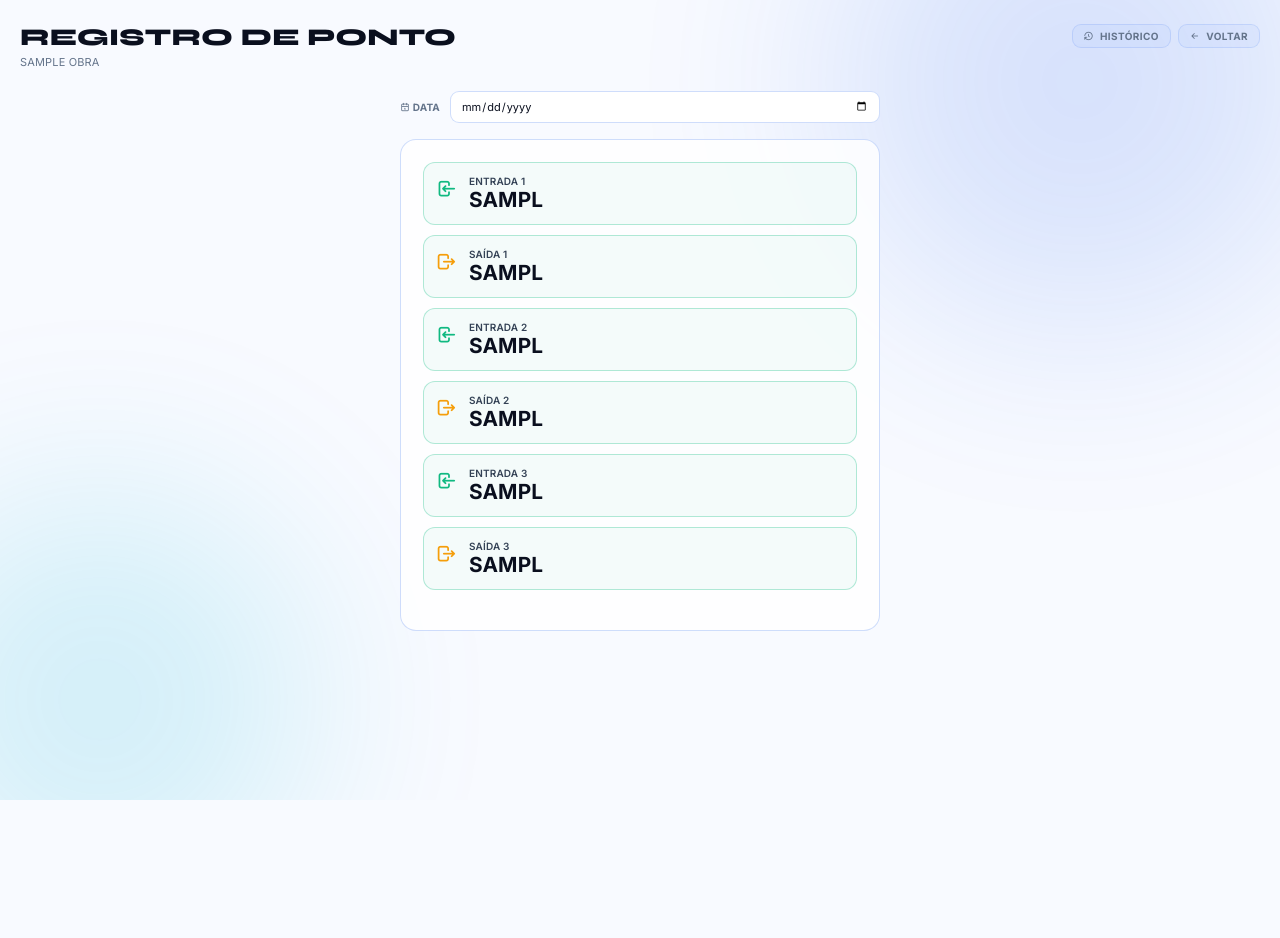
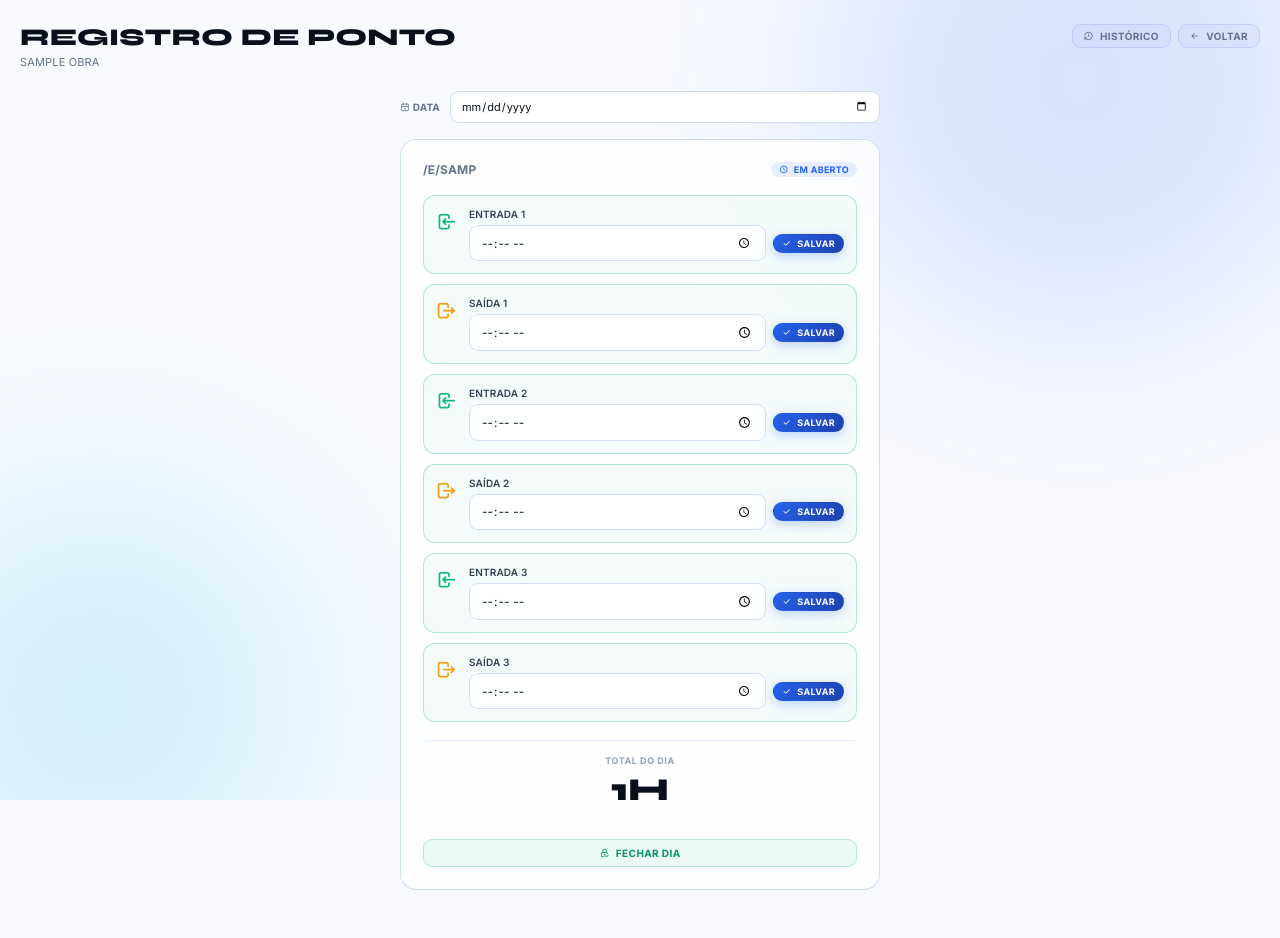
Before and after one commit to josearsilva95/campo, a Flask app: template templates/tecnico/ponto.html in a window 1280 px wide. Before the commit the page ends 800 px from the top, so only its background shows below. Run offline with Flask 3, Linux system fonts and the light colour scheme; the template is opened without the code that fills it: most values are stand-ins (such as "Sample title", 1, 10 or a date in 2020).

Commit message:
feat: ponto com marcacao automatica, edicao livre e fechamento de dia
- Botao Marcar Agora registra hora atual com um clique (sem digitar)
- Todos os 6 marcadores ficam visiveis de uma vez na tela
- Horarios marcados ficam editaveis ate o fechamento do dia
- Botao Fechar Dia bloqueia todos os horarios e envia ao historico
- Dias fechados aparecem como somente leitura com cadeado
- Historico mostra total de horas e badge Fechado/Aberto por dia
- Migration SQL: ALTER TABLE pontos ADD COLUMN fechado boolean DEFAULT false

Co-Authored-By: Claude Sonnet 4.6 <noreply@anthropic.com>

```diff
--- a/routes/tecnico.py
+++ b/routes/tecnico.py
@@ -5,7 +5,7 @@ from functools import wraps
 from models import viagem as vm
 from models import usuario as um
 from models.gasto import listar_gastos, lancar_gasto, deletar_gasto, upload_foto, gastos_por_categoria
-from models.ponto import registrar_ponto, buscar_ponto, historico_pontos, historico_pontos_usuario, total_horas_viagem, CAMPOS_PONTO
+from models.ponto import registrar_ponto, fechar_dia, buscar_ponto, historico_pontos, historico_pontos_usuario, total_horas_viagem, CAMPOS_PONTO
 from models.parada import listar_paradas
 from models.checklist import buscar_checklist, salvar_checklist, CAMPOS_BOOL
 from models.notificacao import buscar_nao_lidas, marcar_todas_lidas, marcar_lida
@@ -178,7 +178,12 @@ def ponto(id):
 
     ponto_dia = buscar_ponto(id, uid, data_sel)
 
-    if request.method == "POST" and request.form.get("campo"):
+    if request.method == "POST":
+        if request.form.get("action") == "fechar":
+            fechar_dia(id, uid, data_sel)
+            flash("Dia fechado com sucesso! Registro salvo no histórico.", "success")
+            return redirect(url_for("tecnico.ponto_historico", id=id))
+
         campo = request.form.get("campo")
         hora  = request.form.get("hora")
         if campo and hora and campo in CAMPOS_PONTO:
--- a/static/css/main.css
+++ b/static/css/main.css
@@ -299,6 +299,7 @@ input:focus,select:focus,textarea:focus{border-color:var(--blue);box-shadow:0 0
 .ponto-bloqueado{opacity:.38;pointer-events:none}
 .ponto-bloqueado .ponto-label{color:var(--subtle)}
 .ponto-dash{font-size:1rem;color:var(--subtle);margin-top:4px}
+.ponto-marcar-btn{margin-top:5px;width:100%;justify-content:center}
 .ponto-date-bar{display:flex;align-items:center;gap:10px;margin-bottom:16px;max-width:480px;margin-left:auto;margin-right:auto}
 .ponto-date-bar label{font-size:10px;font-weight:700;color:var(--muted);white-space:nowrap}
 .ponto-date-bar input[type=date]{flex:1;border-radius:9px;border:1px solid var(--border2);padding:7px 10px;font-size:11px;font-family:'Inter',sans-serif;background:#fff;color:var(--text)}
--- a/supabase_schema.sql
+++ b/supabase_schema.sql
@@ -131,6 +131,9 @@ CREATE TABLE IF NOT EXISTS pontos (
 --   ADD COLUMN IF NOT EXISTS lat NUMERIC(10,7),
 --   ADD COLUMN IF NOT EXISTS lon NUMERIC(10,7);
 
+-- MIGRATION para fechamento de dia (rode no SQL Editor do Supabase):
+-- ALTER TABLE pontos ADD COLUMN IF NOT EXISTS fechado boolean DEFAULT false;
+
 -- ============================================================
 -- Supabase Storage: criar bucket "notas" via dashboard
 -- Settings > Storage > New Bucket > nome: notas > Public: true
--- a/templates/tecnico/ponto.html
+++ b/templates/tecnico/ponto.html
@@ -27,70 +27,119 @@
   </form>
 </div>
 
+{% set fechado = ponto and ponto.get('fechado') %}
+
 <div class="ponto-card">
-  <div class="ponto-grid">
+
+  <!-- Status do dia -->
+  <div style="display:flex;align-items:center;justify-content:space-between;margin-bottom:18px">
+    <span style="font-size:12px;font-weight:700;color:var(--muted)">
+      {{ data_sel[8:10] }}/{{ data_sel[5:7] }}/{{ data_sel[:4] }}
+    </span>
+    {% if fechado %}
+      <span class="badge badge-green"><i class="ti ti-lock"></i>&nbsp;Dia Fechado</span>
+    {% elif ponto %}
+      <span class="badge badge-blue"><i class="ti ti-clock"></i>&nbsp;Em Aberto</span>
+    {% else %}
+      <span class="badge badge-gray"><i class="ti ti-minus"></i>&nbsp;Sem Registro</span>
+    {% endif %}
+  </div>
 
   {% set campos_lista = [
-      ('entrada1', 'ti-login',  'Entrada 1', 'text-green'),
-      ('saida1',   'ti-logout', 'Saída 1',   'text-amber'),
-      ('entrada2', 'ti-login',  'Entrada 2', 'text-green'),
-      ('saida2',   'ti-logout', 'Saída 2',   'text-amber'),
-      ('entrada3', 'ti-login',  'Entrada 3', 'text-green'),
-      ('saida3',   'ti-logout', 'Saída 3',   'text-amber'),
+    ('entrada1', 'ti-login',  'Entrada 1',  'text-green'),
+    ('saida1',   'ti-logout', 'Saída 1',    'text-amber'),
+    ('entrada2', 'ti-login',  'Entrada 2',  'text-green'),
+    ('saida2',   'ti-logout', 'Saída 2',    'text-amber'),
+    ('entrada3', 'ti-login',  'Entrada 3',  'text-green'),
+    ('saida3',   'ti-logout', 'Saída 3',    'text-amber'),
   ] %}
 
-    {# Descobre o índice do próximo campo livre (em ordem) #}
-    {% set ns = namespace(proximo=0, achou=false) %}
+  <div class="ponto-grid">
   {% for campo, icon, label, color in campos_lista %}
-      {% if not ns.achou %}
-        {% if ponto and ponto.get(campo) %}
-          {% set ns.proximo = loop.index %}
-        {% else %}
-          {% set ns.achou = true %}
-        {% endif %}
-      {% endif %}
-    {% endfor %}
+  {% set valor = ponto.get(campo) if ponto else None %}
 
-    {% for campo, icon, label, color in campos_lista %}
-    {% set idx = loop.index0 %}
-    {% set preenchido = ponto and ponto.get(campo) %}
-    {% set e_proximo  = idx == ns.proximo %}
-    {% set bloqueado  = not preenchido and not e_proximo %}
-
-    <div class="ponto-item
-      {% if preenchido %}ponto-ok{% endif %}
-      {% if bloqueado %}ponto-bloqueado{% endif %}">
-
+  <div class="ponto-item {% if valor %}ponto-ok{% endif %} {% if fechado and not valor %}ponto-bloqueado{% endif %}">
     <div class="ponto-icon {{ color }}">
       <i class="ti {{ icon }}"></i>
     </div>
-
-      <div class="ponto-info">
+    <div class="ponto-info" style="flex:1">
       <div class="ponto-label">{{ label }}</div>
 
-        {% if preenchido %}
-          {# Já preenchido — só exibe, sem forma de editar #}
-          <div class="ponto-hora">{{ ponto.get(campo)[:5] }}</div>
+      {% if fechado %}
+        <!-- Dia fechado: somente leitura -->
+        <div class="ponto-hora">{{ valor[:5] if valor else '—' }}</div>
 
-        {% elif e_proximo %}
-          {# Próximo na fila — mostra formulário #}
+      {% elif valor %}
+        <!-- Já marcado: campo editável -->
         <form method="POST" class="ponto-form">
           <input type="hidden" name="data"  value="{{ data_sel }}">
           <input type="hidden" name="campo" value="{{ campo }}">
           <div class="ponto-input-row">
-              <input type="time" name="hora" required>
-              <button type="submit" class="btn btn-primary btn-xs">OK</button>
+            <input type="time" name="hora" value="{{ valor[:5] }}" required>
+            <button type="submit" class="btn btn-primary btn-xs">
+              <i class="ti ti-check"></i> Salvar
+            </button>
           </div>
         </form>
 
       {% else %}
-          {# Ainda bloqueado — aguarda os anteriores #}
-          <div class="ponto-dash">Aguardando anterior</div>
+        <!-- Ainda não marcado: botão Marcar Agora -->
+        <form method="POST" class="ponto-form" id="form-{{ campo }}">
+          <input type="hidden" name="data"  value="{{ data_sel }}">
+          <input type="hidden" name="campo" value="{{ campo }}">
+          <input type="hidden" name="hora"  id="hora-{{ campo }}">
+          <button type="button" class="btn btn-ghost btn-sm ponto-marcar-btn"
+                  onclick="marcarAgora('{{ campo }}')">
+            <i class="ti ti-clock-plus"></i> Marcar Agora
+          </button>
+        </form>
       {% endif %}
     </div>
+
+    {% if fechado and valor %}
+      <i class="ti ti-lock" style="color:var(--subtle);font-size:12px;align-self:center;flex-shrink:0;margin-left:6px"></i>
+    {% endif %}
   </div>
   {% endfor %}
+  </div>
+
+  <!-- Total do dia -->
+  {% if ponto and ponto.get('total_horas') %}
+  <div style="text-align:center;padding:14px 0;border-top:1px solid var(--border);margin-top:4px">
+    <div style="font-size:9px;color:var(--subtle);font-weight:700;letter-spacing:.06em;margin-bottom:4px">TOTAL DO DIA</div>
+    <div style="font-family:'Syne',sans-serif;font-size:2rem;font-weight:800;color:var(--text)">
+      {{ ponto.total_horas }}h
+    </div>
+  </div>
+  {% endif %}
+
+  <!-- Fechar Dia -->
+  {% if ponto and not fechado %}
+  <form method="POST" style="margin-top:16px">
+    <input type="hidden" name="data"   value="{{ data_sel }}">
+    <input type="hidden" name="action" value="fechar">
+    <button type="submit" class="btn btn-green btn-block"
+            onclick="return confirm('Fechar o dia {{ data_sel[8:10] }}/{{ data_sel[5:7] }}?\n\nApós fechar não será possível editar os horários.')">
+      <i class="ti ti-lock-check"></i> Fechar Dia
+    </button>
+  </form>
+  {% elif fechado %}
+  <div style="text-align:center;margin-top:14px;font-size:10px;color:var(--subtle)">
+    <i class="ti ti-lock"></i> Dia encerrado — consulte o histórico
+  </div>
+  {% endif %}
 
 </div>
-</div>
 {% endblock %}
+
+{% block scripts %}
+<script>
+function marcarAgora(campo) {
+  const agora = new Date();
+  const h = String(agora.getHours()).padStart(2, '0');
+  const m = String(agora.getMinutes()).padStart(2, '0');
+  document.getElementById('hora-' + campo).value = h + ':' + m;
+  document.getElementById('form-' + campo).submit();
+}
+</script>
+{% endblock %}
```
Also changed, not shown: models/ponto.py (+30 -10 lines), templates/tecnico/ponto_historico.html (+16 -2 lines). Lines whose indentation alone changed are shown as unchanged.
